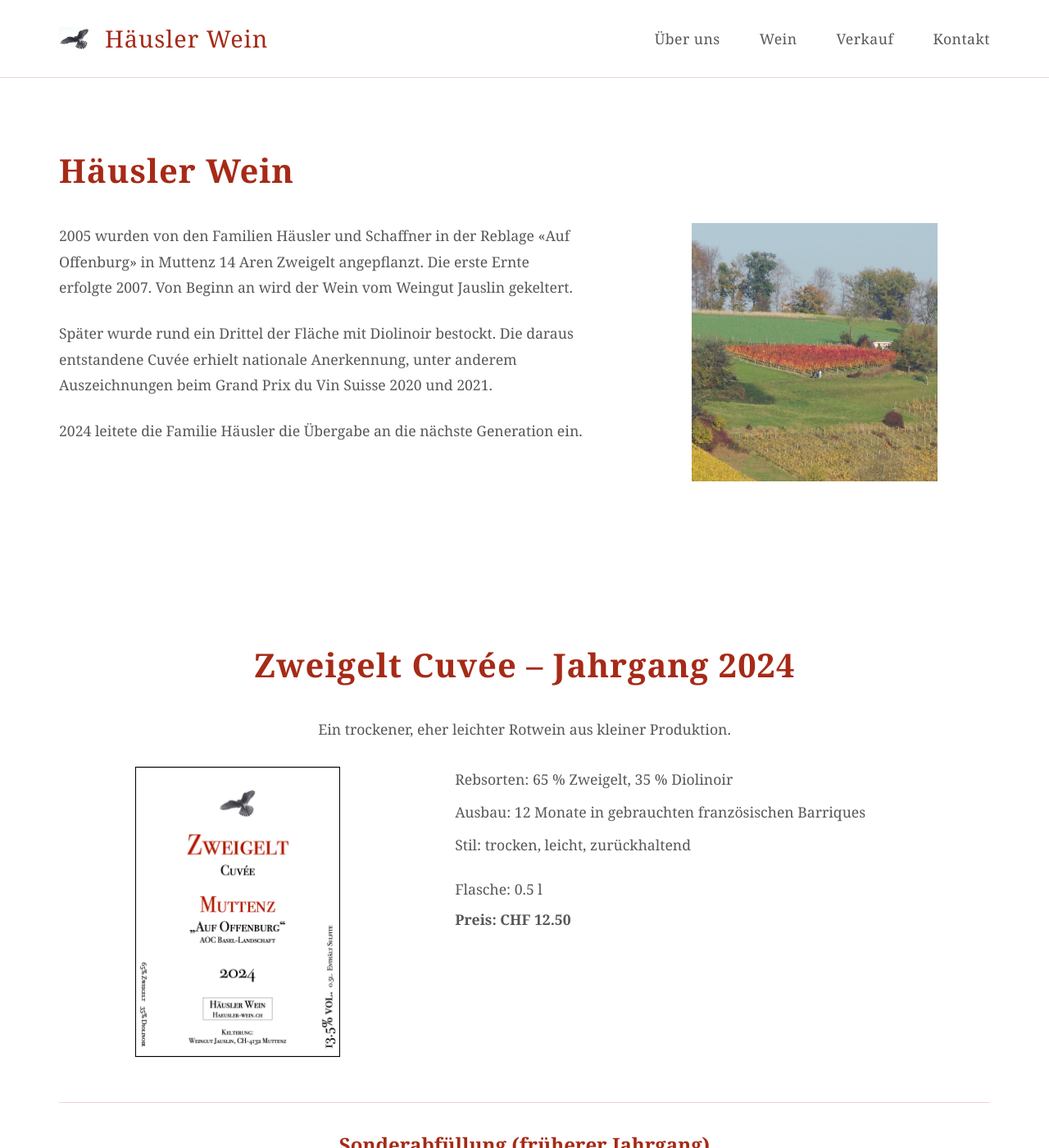
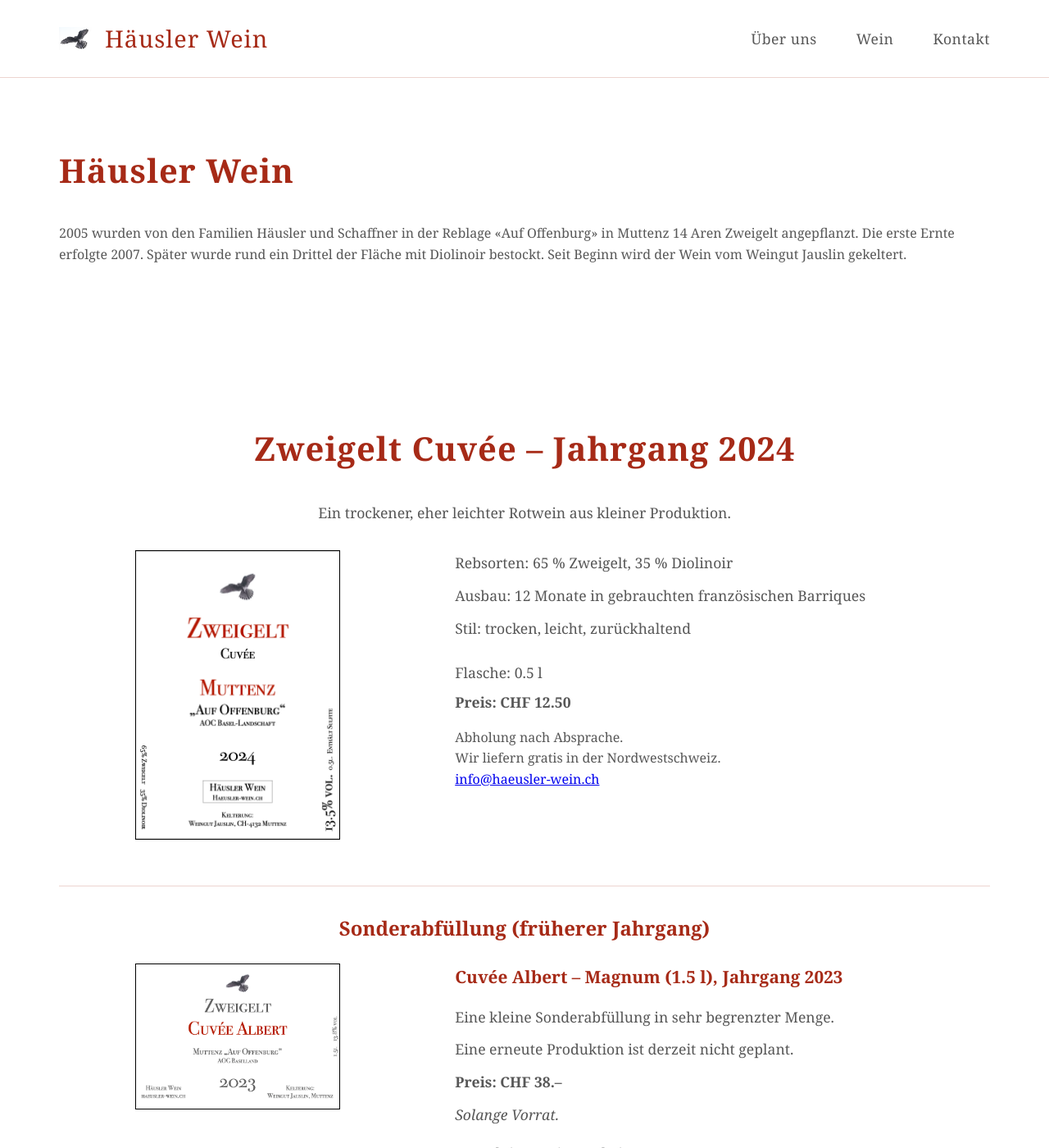
Before and after one commit to github-rha/haeusler-wein, a Jekyll site: the page built from index.html, in a window 1280 px wide and 1400 px high. Shown: the whole window at 82% size. Built offline with Jekyll 4.4.1, drawn with Linux system fonts in a browser that asks for light colours; some of the changed text lies outside the part shown.

Commit message:
Remove Verkauf section, integrate ordering into wine section

```diff
--- a/_data/content.yml
+++ b/_data/content.yml
@@ -8,10 +8,15 @@
       label: Über uns
     - id: wein
       label: Wein
-    - id: verkauf
-      label: Verkauf
     - id: kontakt
       label: Kontakt
+
+# About Section
+about:
+  heading: Häusler Wein
+  paragraphs:
+    - |
+      2005 wurden von den Familien Häusler und Schaffner in der Reblage «Auf Offenburg» in Muttenz 14 Aren Zweigelt angepflanzt. Die erste Ernte erfolgte 2007. Später wurde rund ein Drittel der Fläche mit Diolinoir bestockt. Seit Beginn wird der Wein vom Weingut Jauslin gekeltert.
 
 # Wine Section
 wine:
@@ -26,7 +31,10 @@
     - "Stil: trocken, leicht, zurückhaltend"
   bottle: "Flasche: 0.5 l"
   price: "Preis: CHF 12.50"
-  availability: "Jahrgang 2024 ab Frühling erhältlich."
+  ordering: |
+    Abholung nach Absprache.
+    Wir liefern gratis in der Nordwestschweiz.
+  email: info@haeusler-wein.ch
   special:
     heading: Sonderabfüllung (früherer Jahrgang)
     name: Cuvée Albert – Magnum (1.5 l), Jahrgang 2023
@@ -34,31 +42,10 @@
     note: Eine erneute Produktion ist derzeit nicht geplant.
     price: "Preis: CHF 38.–"
     stock: Solange Vorrat.
+    ordering: Kontaktieren Sie uns bei Interesse.
     image:
       src: 2023-magnum-label.png
       alt: Cuvée Albert Magnum
-
-# Verkauf Section
-verkauf:
-  heading: Verkauf
-  text: |
-    Abholung nach Absprache.
-    Wir liefern gratis in der Nordwestschweiz.
-  email: info@haeusler-wein.ch
-
-# About Section (formerly Weinlage)
-about:
-  heading: Häusler Wein
-  paragraphs:
-    - |
-      2005 wurden von den Familien Häusler und Schaffner in der Reblage «Auf Offenburg» in Muttenz 14 Aren Zweigelt angepflanzt. Die erste Ernte erfolgte 2007. Von Beginn an wird der Wein vom Weingut Jauslin gekeltert.
-    - |
-      Später wurde rund ein Drittel der Fläche mit Diolinoir bestockt. Die daraus entstandene Cuvée erhielt nationale Anerkennung, unter anderem Auszeichnungen beim Grand Prix du Vin Suisse 2020 und 2021.
-    - |
-      2024 leitete die Familie Häusler die Übergabe an die nächste Generation ein.
-  image:
-    src: offenburg-detail.jpg
-    alt: Rebberg auf Offenburg
 
 # Contact Section
 contact:
--- a/index.html
+++ b/index.html
@@ -4,16 +4,9 @@
 <section id="ueber" class="about-section">
     <div class="section-content">
         <h2>{{ site.data.content.about.heading }}</h2>
-        <div class="weinlage-content">
-            <div class="weinlage-text">
-            {%- for paragraph in site.data.content.about.paragraphs %}
-                <p>{{ paragraph | strip }}</p>
-            {%- endfor %}
-            </div>
-            <div class="weinlage-image">
-                <img src="images/{{ site.data.content.about.image.src }}" alt="{{ site.data.content.about.image.alt }}" class="emblem">
-            </div>
-        </div>
+        {%- for paragraph in site.data.content.about.paragraphs %}
+        <p>{{ paragraph | strip }}</p>
+        {%- endfor %}
     </div>
 </section>
 
@@ -34,6 +27,8 @@
                 </ul>
                 <p class="wine-bottle">{{ site.data.content.wine.bottle }}</p>
                 <p class="wine-price">{{ site.data.content.wine.price }}</p>
+                <p class="wine-ordering">{{ site.data.content.wine.ordering | newline_to_br }}</p>
+                <p><a href="mailto:{{ site.data.content.wine.email }}">{{ site.data.content.wine.email }}</a></p>
             </div>
         </div>
 
@@ -49,19 +44,10 @@
                     <p>{{ site.data.content.wine.special.note }}</p>
                     <p class="wine-price">{{ site.data.content.wine.special.price }}</p>
                     <p class="stock-note">{{ site.data.content.wine.special.stock }}</p>
+                    <p class="wine-ordering">{{ site.data.content.wine.special.ordering }}</p>
                 </div>
             </div>
         </div>
-
-        <p class="availability-note">{{ site.data.content.wine.availability }}</p>
-    </div>
-</section>
-
-<section id="verkauf" class="verkauf-section">
-    <div class="section-content">
-        <h2>{{ site.data.content.verkauf.heading }}</h2>
-        <p class="verkauf-text">{{ site.data.content.verkauf.text | newline_to_br }}</p>
-        <p><a href="mailto:{{ site.data.content.verkauf.email }}">{{ site.data.content.verkauf.email }}</a></p>
     </div>
 </section>
 
--- a/styles.css
+++ b/styles.css
@@ -279,6 +279,10 @@
     font-style: italic;
 }
 
+.wine-ordering {
+    margin-top: 1rem;
+}
+
 .availability-note {
     text-align: center;
     font-size: 1.1rem;
```
